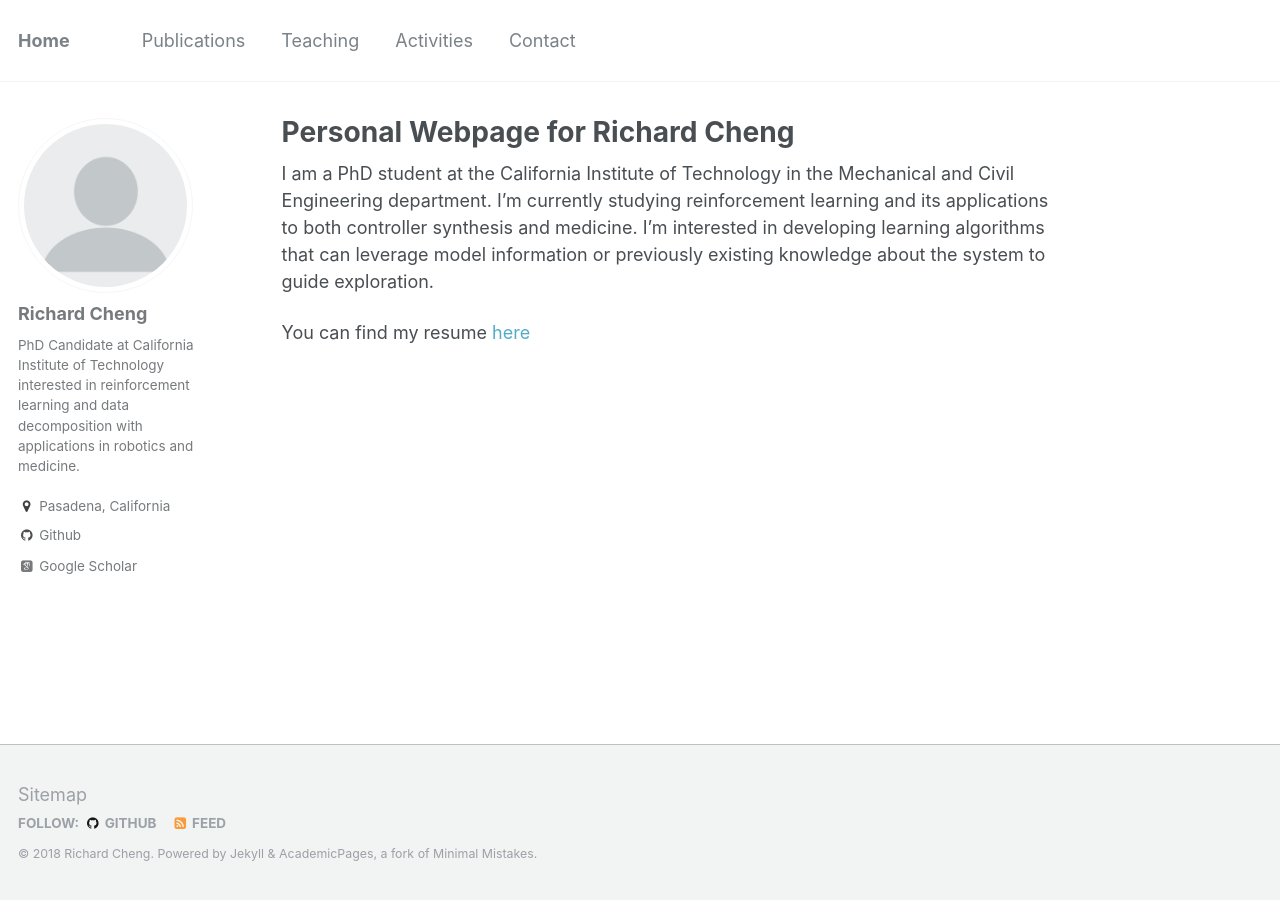
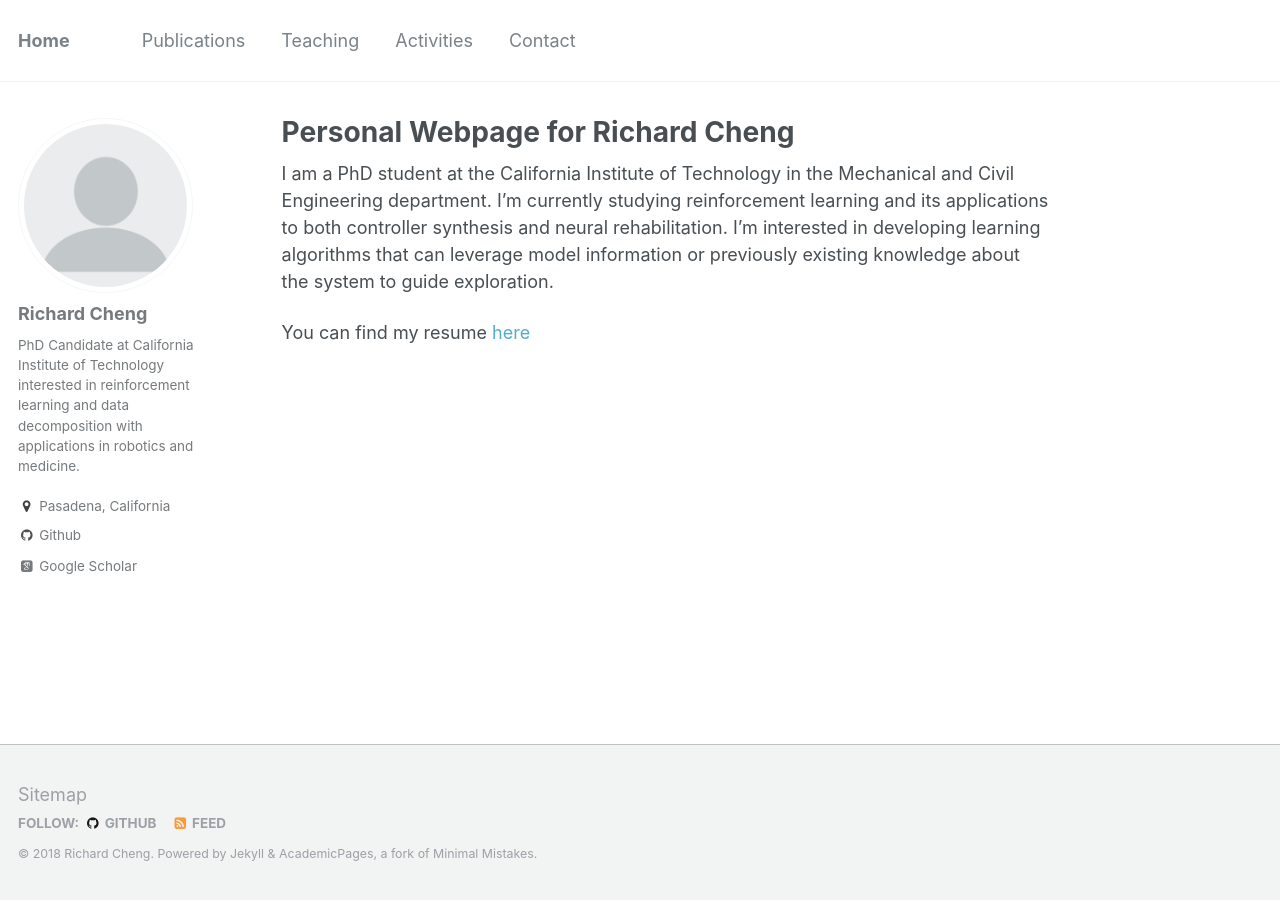
Before and after one commit to rcheng805/rcheng805.github.io, a Jekyll site: the page built from _pages/about.md, in a window 1280 px wide. Built offline with Jekyll 4.4.1, drawn with Linux system fonts in a browser that asks for light colours; some web fonts are replaced.

Commit message:
Update about.md

```diff
--- a/_pages/about.md
+++ b/_pages/about.md
@@ -8,6 +8,6 @@ redirect_from:
   - /about.html
 ---
 
-I am a PhD student at the California Institute of Technology in the Mechanical and Civil Engineering department. I'm currently studying reinforcement learning and its applications to both controller synthesis and medicine. I'm interested in developing learning algorithms that can leverage model information or previously existing knowledge about the system to guide exploration.
+I am a PhD student at the California Institute of Technology in the Mechanical and Civil Engineering department. I'm currently studying reinforcement learning and its applications to both controller synthesis and neural rehabilitation. I'm interested in developing learning algorithms that can leverage model information or previously existing knowledge about the system to guide exploration.
 
 You can find my resume [here](https://rcheng805.github.io/files/cv.pdf)
```
